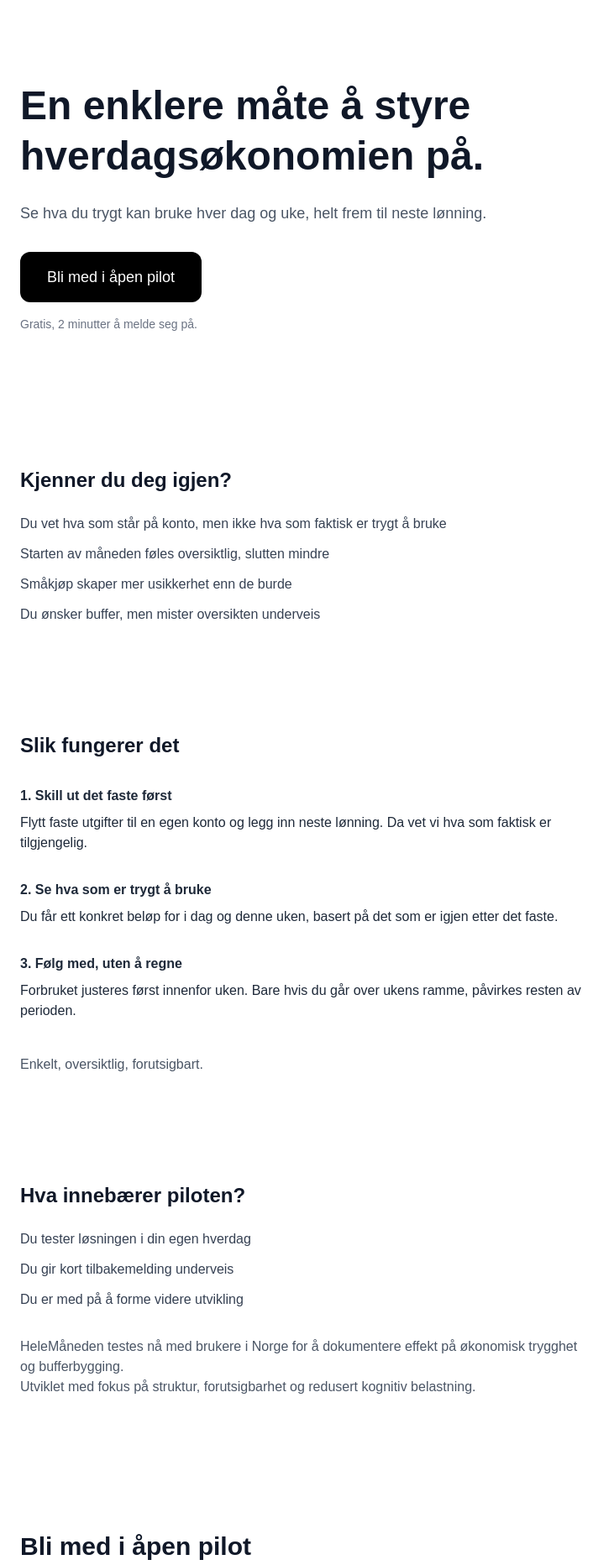
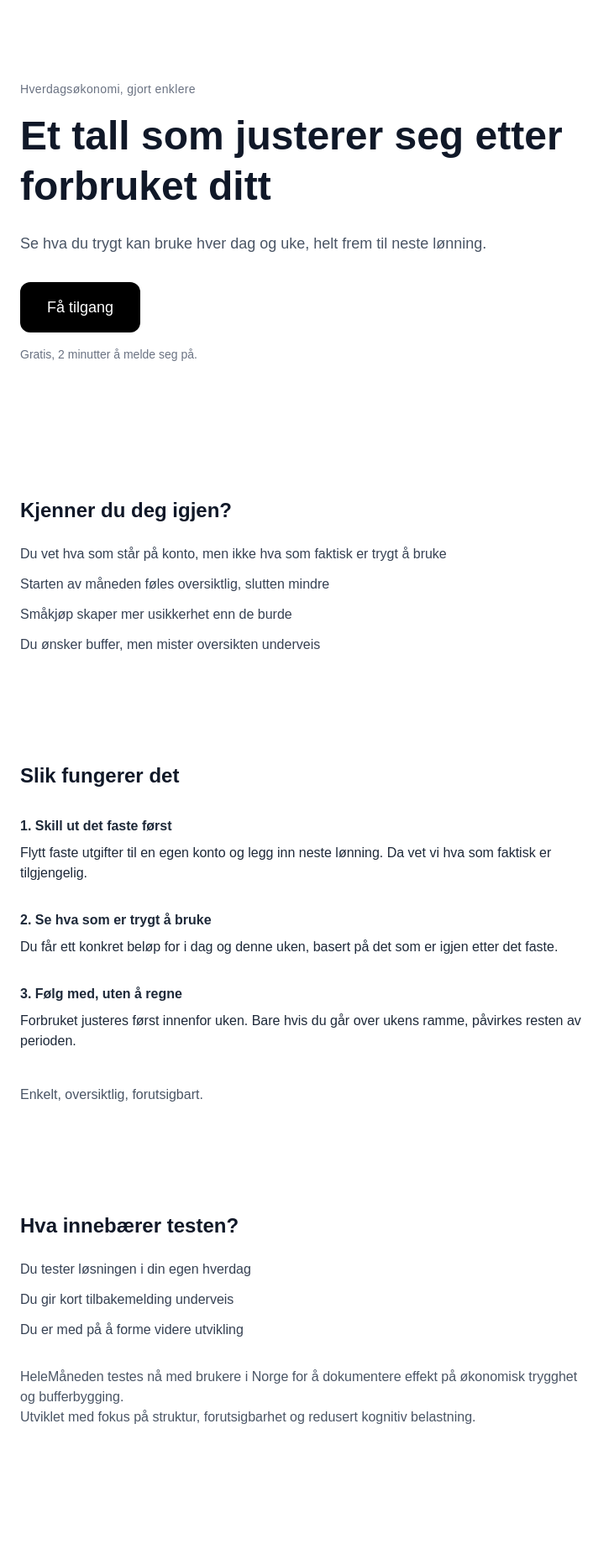
Before and after one commit to ivarkjell-dotcom/helemaneden-landing, a Next.js app: page / in a window 1280 px wide. Shown: the top 1864 px of the page at 84% size, without its empty margins (0-731 px from the left). Built offline with nearby package versions, Linux system fonts and the light colour scheme.

Commit message:
Oppdatert hero med kicker

```diff
--- a/app/page.tsx
+++ b/app/page.tsx
@@ -31,8 +31,13 @@ export default function Home() {
 
       {/* HERO */}
       <section className="max-w-2xl w-full py-24 text-left">
+
+        <p className="text-sm font-medium text-gray-500 mb-4 tracking-wide">
+        Hverdagsøkonomi, gjort enklere
+        </p>
+
         <h1 className="text-4xl md:text-5xl font-bold leading-tight mb-6">
-          En enklere måte å styre hverdagsøkonomien på.
+          Et tall som justerer seg etter forbruket ditt
         </h1>
 
         <p className="text-lg text-gray-600 mb-8">
@@ -43,7 +48,7 @@ export default function Home() {
           href="#signup"
           className="inline-block bg-black text-white px-8 py-4 rounded-xl text-lg hover:opacity-90 transition"
         >
-          Bli med i åpen pilot
+          Få tilgang
         </a>
 
         <p className="text-sm text-gray-500 mt-4">
@@ -110,7 +115,7 @@ export default function Home() {
       {/* PILOT INFO */}
       <section className="max-w-2xl w-full py-16 text-left">
         <h2 className="text-2xl font-semibold mb-6">
-          Hva innebærer piloten?
+          Hva innebærer testen?
         </h2>
 
         <ul className="space-y-3 text-gray-700">
@@ -131,7 +136,7 @@ export default function Home() {
       {/* SIGNUP */}
       <section id="signup" className="max-w-2xl w-full py-24 text-left">
         <h2 className="text-3xl font-bold mb-6">
-          Bli med i åpen pilot
+          Bli med og test!
         </h2>
 
         <form onSubmit={handleSubmit} className="flex flex-col gap-4">
```
